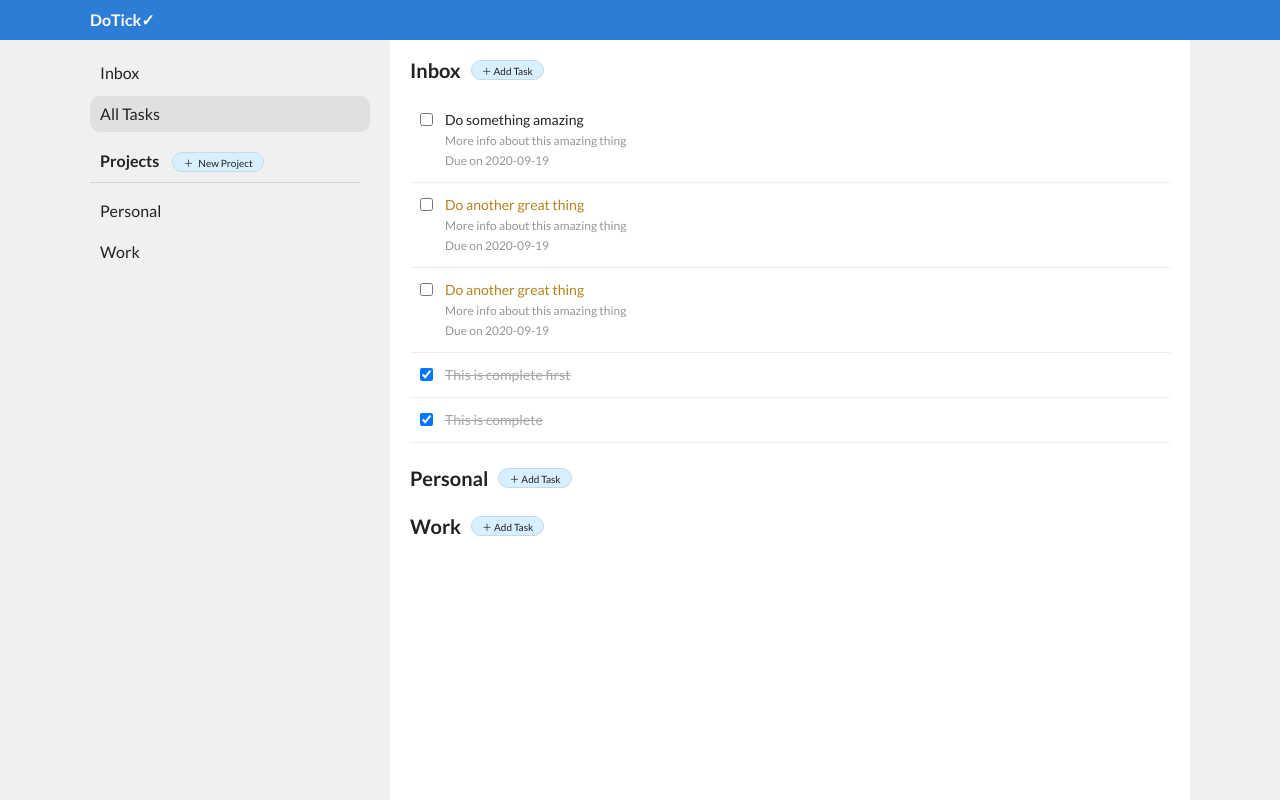
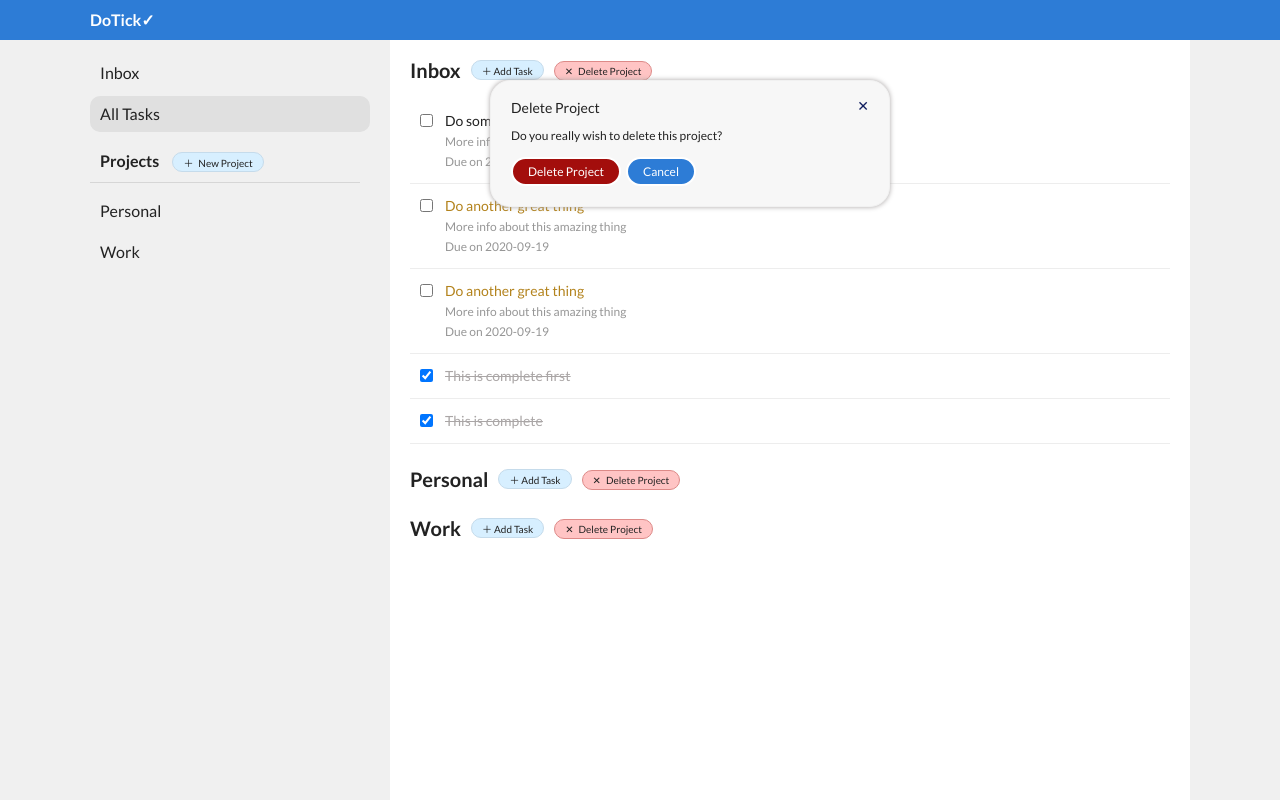
Before and after one commit to 9bp7/todo-list, a website built with webpack: page dist/index.html in a window 1280 px wide. Built offline with nearby package versions, Linux system fonts and the light colour scheme.

Commit message:
Add configurable confirm/cancel modals that trigger specified functions

```diff
--- a/src/index.js
+++ b/src/index.js
@@ -2,7 +2,7 @@ import {ToDoItem} from "./task.js";
 import {Project} from "./project.js";
 import {AllProjects} from "./allProjects.js";
 import {ViewHandler} from "./viewHandler.js";
-import {Modal, NewTaskModal} from "./modals.js";
+import {AllModals, Modal, ConfirmCancelModal} from "./modals.js";
 
 let inboxProject = Project("Inbox", true);
 AllProjects.addProject(inboxProject);
@@ -20,6 +20,17 @@ let toDo5 = ToDoItem('Do another great thing', 'More info about this amazing thi
 inboxProject.addTask(toDo5);
 //ViewHandler.displayProject(0);
 
+//let modalTest = Modal('New Task');
+//let modalTest2 = Modal('Edit Task');
+function confirm() {
+  console.log('confirm')
+}
+function cancel() {
+  console.log('cancel');
+}
+
+let modalTest3 = ConfirmCancelModal('Delete Project', 'Do you really wish to delete this project?', confirm, cancel, "Delete Project", "Cancel", true);
+modalTest3.show();
 
 inboxProject = Project("Personal");
 AllProjects.addProject(inboxProject);
--- a/src/modals.js
+++ b/src/modals.js
@@ -1,3 +1,101 @@
+const AllModals = (() => {
+  let allModals = [];
+
+  const addModal = (modal) => {
+    allModals.push(modal);
+    return allModals.indexOf(modal);
+  };
+
+  const getModalIndex = (modal) => {
+    return allModals.indexOf(modal);
+  }
+
+  const hideAllOtherModals = (modalToKeep) => {
+    for(let i = 0; i < modalToKeep.length; i++) {
+      if(i !== modalToKeep) {
+        allModals[i].hide();
+        console.log(`hiding modalID: ${i}`)
+      } else {
+        console.log(`keeping modalID: ${i}`)
+      }
+    }
+  }
+
+  return {addModal, getModalIndex, hideAllOtherModals};
+})();
+
+const Modal = (modalTitle) => {
+  let modalContainer = document.createElement('div');
+  modalContainer.classList.add('modal-container');
+  document.querySelector('body').appendChild(modalContainer);
+
+  let modal = document.createElement('div');
+  modal.classList.add('modal');
+  modal.dataset.modalid = AllModals.addModal(modal);
+  const modalID = AllModals.getModalIndex(modal);
+  console.log(`${modalID} / ${modal.dataset.modalid}`)
+  document.querySelector('.modal-container').appendChild(modal);
+
+  if(modalTitle.length > 0) {
+    modal.innerHTML += `<h3>${modalTitle}</h3>`;
+  }
+
+  const show = () => {
+    AllModals.hideAllOtherModals(modalID);
+    modal.classList.add('show');
+    modalContainer.classList.add('show');
+  };
+
+  const hide = () => {
+    modal.classList.remove('show');
+    modalContainer.classList.remove('show');
+  };
+
+  const handleCloseModal = () => {
+    modalContainer.addEventListener('click', (e) => {
+      if(e.target.classList.contains('modal-container') || e.target.id === 'modal-close') {
+        hide();
+      }
+    });
+  };
+
+  const createCloseButton = (() => {
+    modal.innerHTML += `<h3 id="modal-close">✕</h3>`;
+    handleCloseModal();
+  })();
+
+  return {modal, show, hide};
+}
+
+const ConfirmCancelModal = (modalTitle, modalContent, confirmFunction, cancelFunction, confirmBtnText, cancelBtnText, isWarning = false) => {
+  const prototype = Modal(modalTitle);
+  if(modalContent.length > 0) {
+    prototype.modal.innerHTML += `<p>${modalContent}</p>`;
+  }
+  if(!isWarning) {
+    prototype.modal.innerHTML += `<button data-modalbtn="confirm" class="modal-btn modal-confirm-btn">${confirmBtnText}</button>`;
+    prototype.modal.innerHTML += `<button data-modalbtn="cancel" class="modal-btn modal-cancel-btn">${cancelBtnText}</button>`;
+  } else {
+    prototype.modal.innerHTML += `<button data-modalbtn="confirm" class="modal-btn modal-confirm-btn-warn">${confirmBtnText}</button>`;
+    prototype.modal.innerHTML += `<button data-modalbtn="cancel" class="modal-btn modal-cancel-btn-warn">${cancelBtnText}</button>`;
+  }
+
+  const trackButtons = (() => {
+    let confirmBtn = prototype.modal.querySelector('button[data-modalbtn="confirm"]');
+    let cancelBtn = prototype.modal.querySelector('button[data-modalbtn="cancel"]');
+    confirmBtn.addEventListener('click', () => {
+      confirmFunction();
+      prototype.hide();
+    });
+    cancelBtn.addEventListener('click', () => {
+      cancelFunction();
+      prototype.hide();
+    });
+  })();
+
+  return Object.assign({}, prototype, {});
+}
+
 /*const Modal = (modalTitle, modalID) => {
   let modalDiv = document.createElement('div');
   modalDiv.classList.add('modal');
@@ -325,10 +423,6 @@ const AllModal = (modalTitle, modalID) => {
 
 }
 
-const Modal = (modalTitle, modalID) => {
-
-}
-
 const EditTaskModal = (modalTitle, modalID) => {
 
 }
@@ -341,4 +435,4 @@ const NewProjectModal = (modalTitle, modalID) => {
 
 }
 
-export {Modal, EditTaskModal, NewTaskModal, NewProjectModal};
+export {AllModals, Modal, ConfirmCancelModal, EditTaskModal, NewTaskModal, NewProjectModal};
--- a/src/viewHandler.js
+++ b/src/viewHandler.js
@@ -27,7 +27,7 @@ const ViewHandler = (() => {
     let projectToDisplay = AllProjects.getProject(projectID);
 
     display.innerHTML +=
-      `<h3>${projectToDisplay.getTitle()}<button class="add-btn" data-btn="new-task" data-projectid=${projectID}>＋ Add Task</button></h3>`;
+      `<h3>${projectToDisplay.getTitle()}<button class="add-btn small-btn" data-btn="new-task" data-projectid=${projectID}>＋ Add Task</button><button class="add-btn delete-project-btn small-btn" data-btn="del-project" data-projectid=${projectID}><span class='btn-symbol'>✕</span> Delete Project</button></h3>`;
 
     let projectList = document.createElement('ul');
     let tasksToDisplay = projectToDisplay.getTasks();
```
Also changed, not shown: dist/css/styles.css, dist/index.html, dist/main.js.
